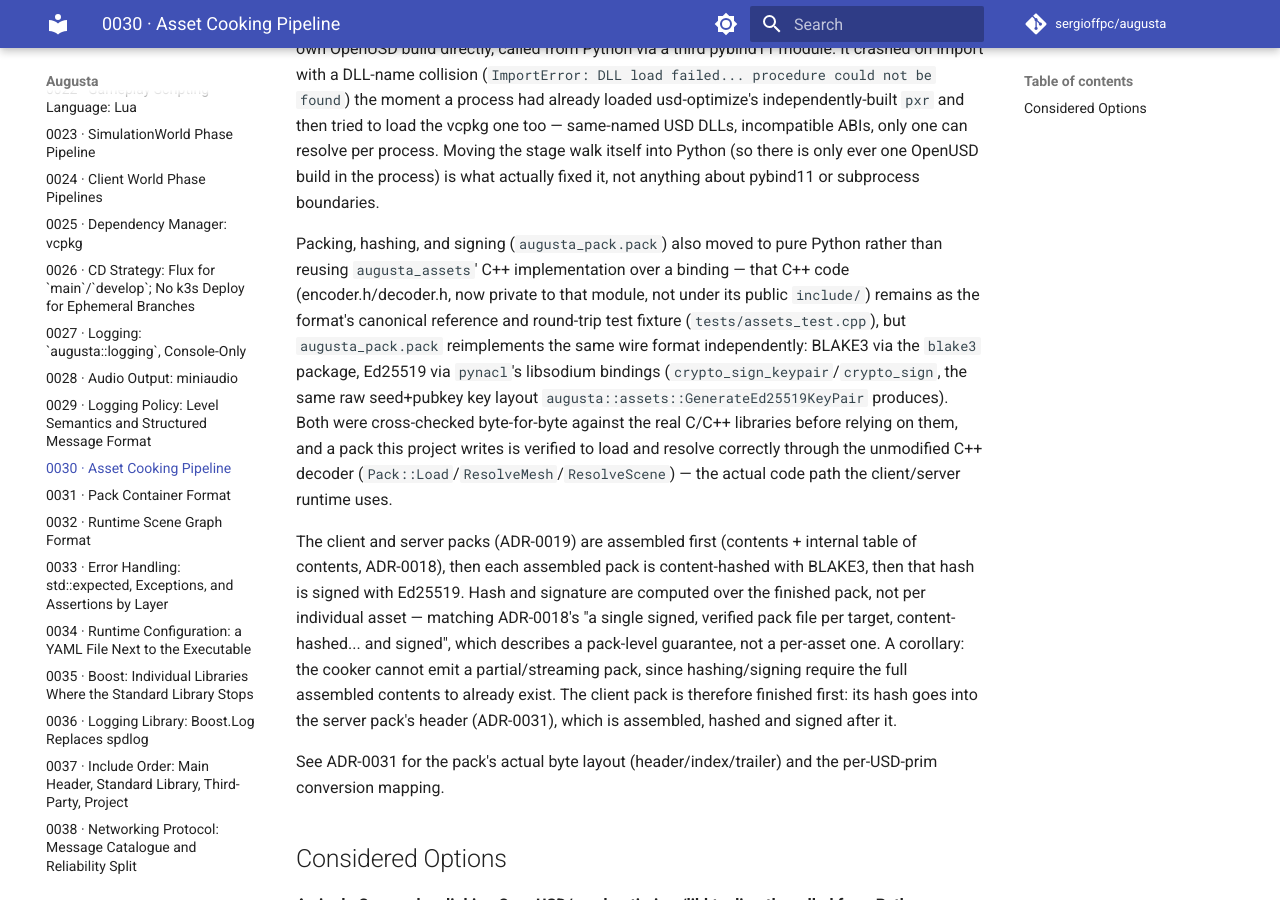
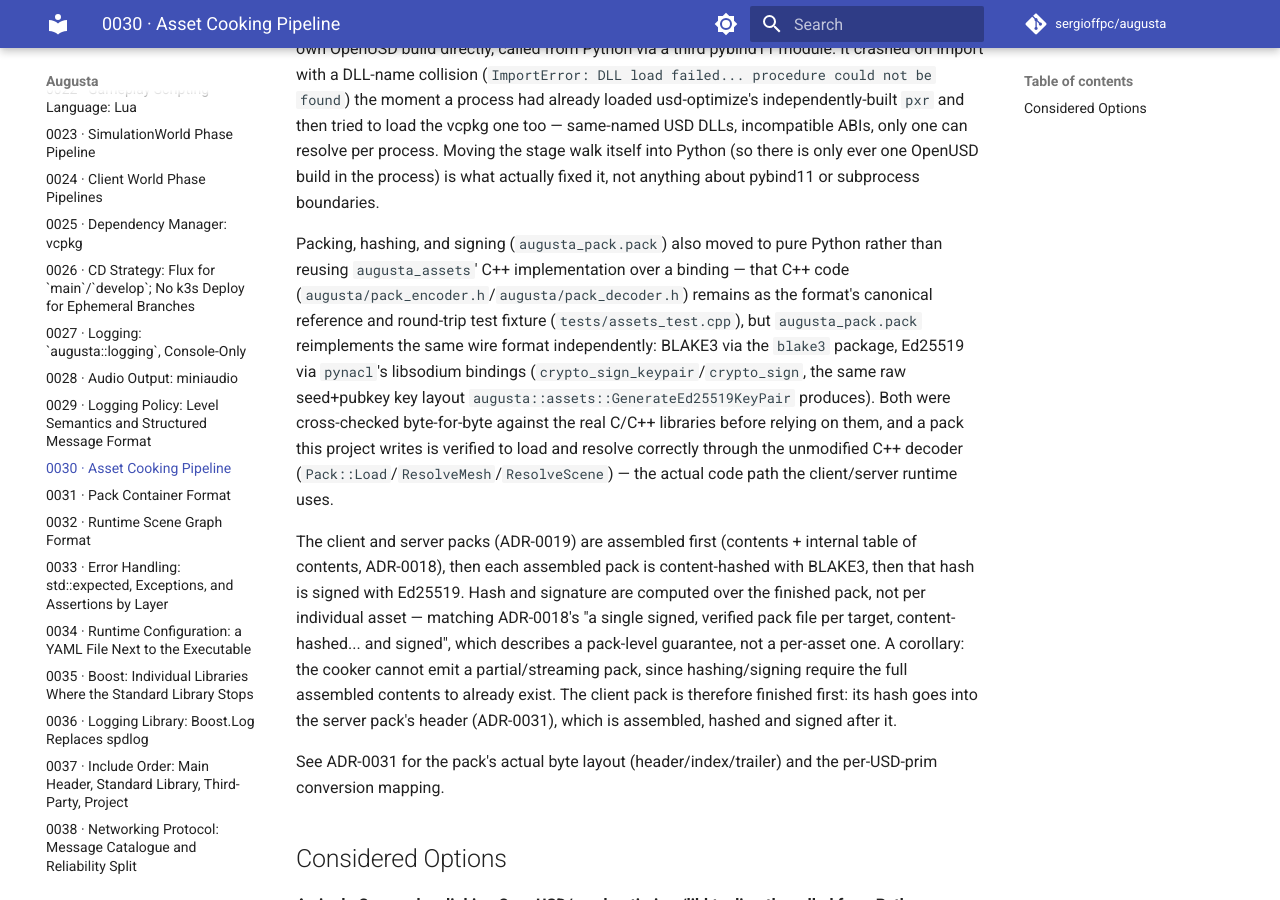
Before and after one commit to sergioffpc/augusta, an MkDocs documentation site: the page built from docs/adr/0030-asset-cooking-pipeline.md, in a window 1280 px wide and 900 px high, scrolled down 1241 px. Built offline with MkDocs 1.6.1 and Material for MkDocs 9.7.7, drawn with Linux system fonts in a browser that asks for light colours; comment, search, counter and statistics services are not loaded.

Commit message:
refactor(assets): make the pack encoder and decoder headers public
encoder.h and decoder.h move under augusta_assets' public include
directory as augusta/pack_encoder.h and augusta/pack_decoder.h, so the
cooker and tests use them without a private include path. Declarations
are unchanged; only the file comments drop the "no production code
calls these" framing. The tests that built packs lose their private
include path into src/modules/assets.

Refs #798

Co-Authored-By: Claude Opus 5.5 <noreply@anthropic.com>

```diff
--- a/docs/adr/0030-asset-cooking-pipeline.md
+++ b/docs/adr/0030-asset-cooking-pipeline.md
@@ -64,11 +64,11 @@ not anything about pybind11 or subprocess boundaries.
 
 Packing, hashing, and signing (`augusta_pack.pack`) also moved to pure Python
 rather than reusing `augusta_assets`' C++ implementation over a binding — that
-C++ code (encoder.h/decoder.h, now private to that module, not under its public
-`include/`) remains as the format's canonical reference and round-trip test
-fixture (`tests/assets_test.cpp`), but `augusta_pack.pack` reimplements the same
-wire format independently: BLAKE3 via the `blake3` package, Ed25519 via
-`pynacl`'s libsodium bindings (`crypto_sign_keypair`/`crypto_sign`, the same raw
+C++ code (`augusta/pack_encoder.h`/`augusta/pack_decoder.h`) remains as the
+format's canonical reference and round-trip test fixture
+(`tests/assets_test.cpp`), but `augusta_pack.pack` reimplements the same wire
+format independently: BLAKE3 via the `blake3` package, Ed25519 via `pynacl`'s
+libsodium bindings (`crypto_sign_keypair`/`crypto_sign`, the same raw
 seed+pubkey key layout `augusta::assets::GenerateEd25519KeyPair` produces). Both
 were cross-checked byte-for-byte against the real C/C++ libraries before relying
 on them, and a pack this project writes is verified to load and resolve
```
Also changed, not shown: docs/adr/0037-include-order.md (+1 -1 lines), 14 other files.
